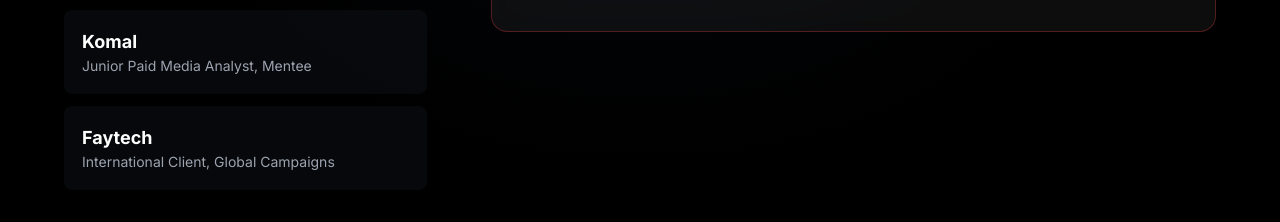
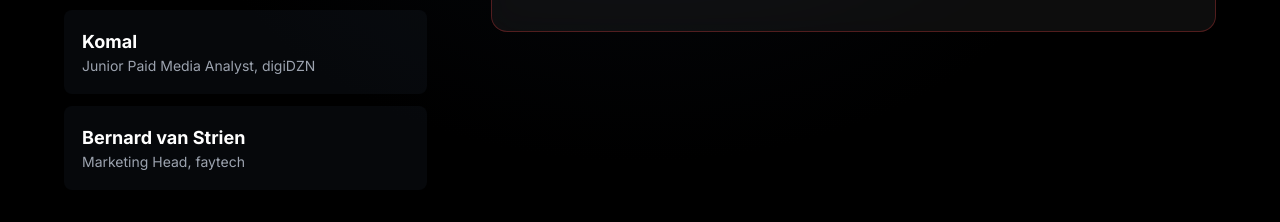
Before and after one commit to Vishal02712/portfolio, a React (Vite) app: page / in a window 1280 px wide. Shown: the part 6800-7022 px from the top of the page. Built offline with nearby package versions, Linux system fonts and the light colour scheme.

Commit message:
Update TestimonialsSection.tsx

```diff
--- a/src/components/TestimonialsSection.tsx
+++ b/src/components/TestimonialsSection.tsx
@@ -36,14 +36,14 @@ const testimonials: Testimonial[] = [
   {
     name: 'Komal',
     role: 'Junior Paid Media Analyst',
-    company: 'Mentee',
+    company: 'digiDZN',
     quote: 'Working under Vishal’s leadership was a masterclass. I learned more in 6 months about performance marketing, GTM setups, and creative testing than in years of trial and error.',
     color: 'green'
   },
   {
-    name: 'Faytech',
-    role: 'International Client',
-    company: 'Global Campaigns',
+    name: 'Bernard van Strien',
+    role: 'Marketing Head',
+    company: 'faytech',
     quote: 'We partnered with Vishal for lead generation in India, Germany, the Middle East, and Africa. His targeting precision and multi-region experience brought in qualified leads with a measurable drop in CPL across the board.',
     color: 'blue' // Repeating blue for the 5th item
   }
```
